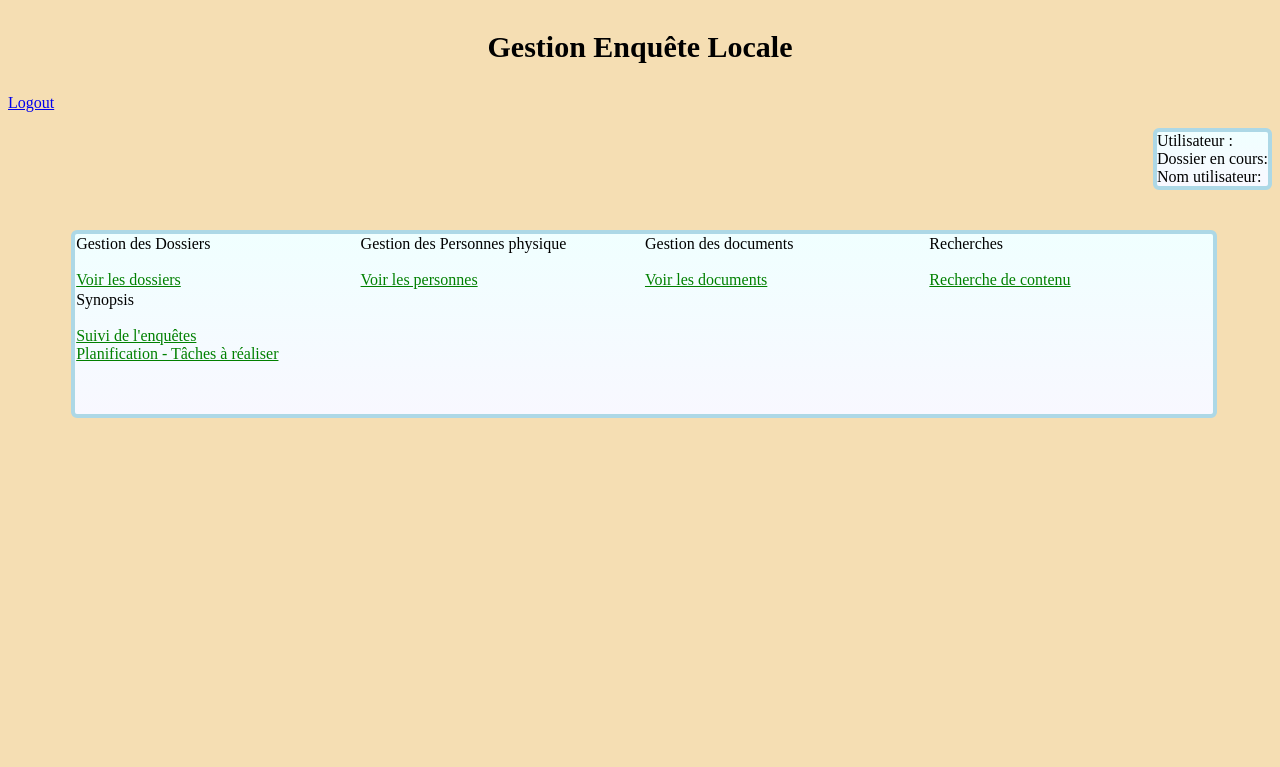
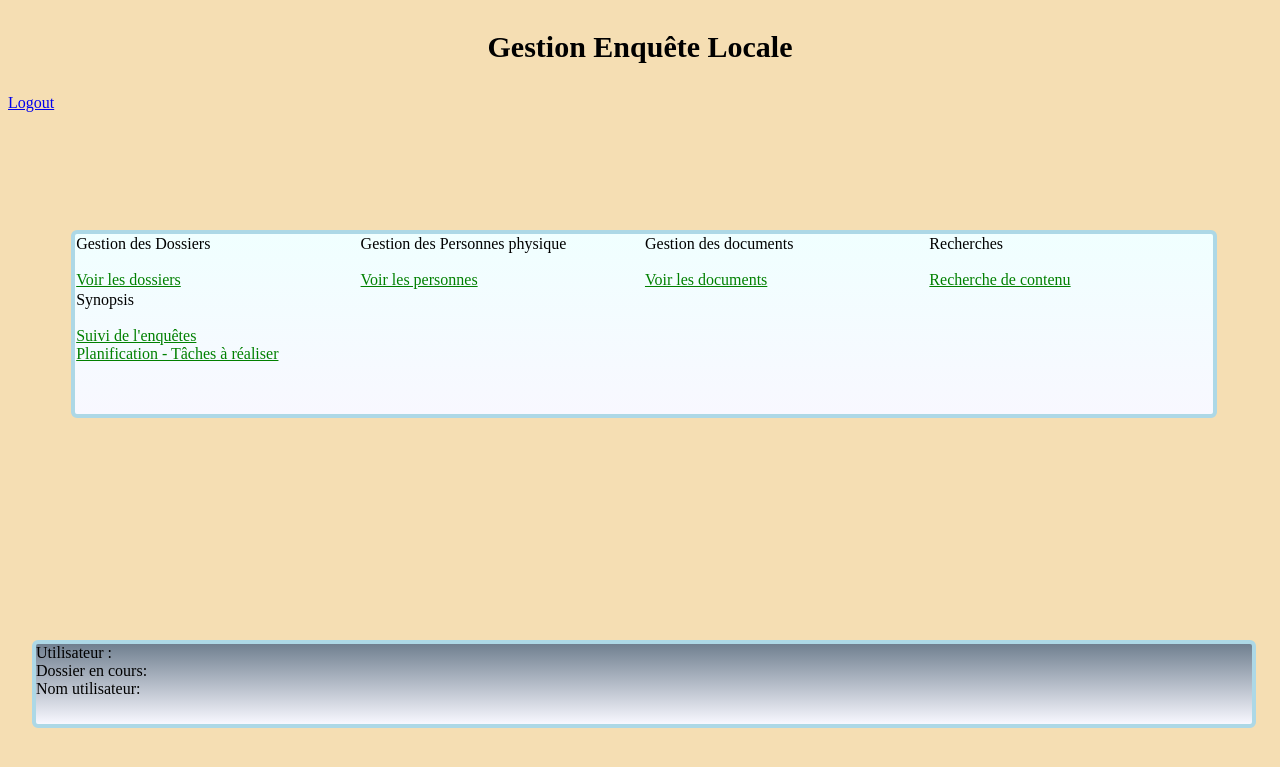
Before and after one commit to thoced/php-gestion-enquete, a PHP site: page / in a window 1280 px wide. Shown: the top 767 px of the page. Run offline with PHP 8.4, Linux system fonts and the light colour scheme; the visitor is signed in with stand-in values (Sample User, id 1).

Commit message:
loginInfo placé en bas d'écran

```diff
--- a/Style/.AppCss.css
+++ b/Style/.AppCss.css
@@ -18,7 +18,7 @@ and open the template in the editor.
      border-radius:3px;
      box-shadow:0 0 2px rgba(0,0,0,.5);
      transform:scale(0) rotate(-12deg);
-     transition:all .25s;
+     transition:all .5s;
      opacity:0;
      z-index: 5;
 }
@@ -102,7 +102,7 @@ a:hover,a:focus{
     left:50%;
     font-size: 24px;
     color: red;
-}
+    }
 
 table {
     border-collapse: collapse;
@@ -156,12 +156,17 @@ body{
   display: block;
   float: right;
   clear: right;
-  position: static;
-  background-color: #0099ff;
+  position: absolute;
+  background-color: #ff0000;
   border-radius: 6px;
   border-color : lightblue;
   border-width: 4px;
   border-style:   solid;
-  background-image:linear-gradient(azure,  ghostwhite );
+  background-image:linear-gradient(slategray,  ghostwhite );
+
+  width: 95%;
+  height: 10%;
+  top:80%;
+  left:2.5%;
 
 }
```
